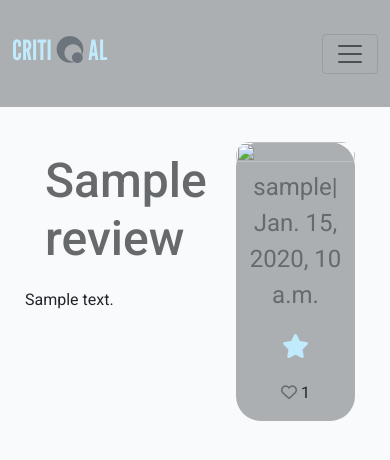
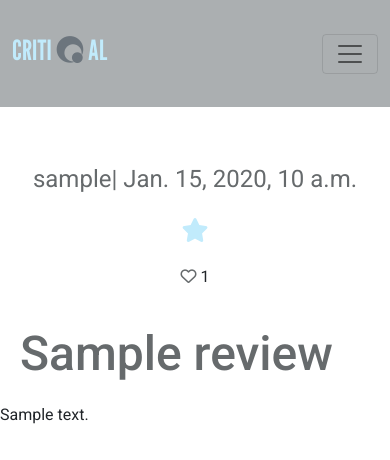
Before and after one commit to reececilon/critiqal-p4, a Django app: a page that uses templates/review_content.html in a window 390 px wide. Shown: the top 460 px of the page. Run offline with Django 3.2, Linux system fonts and the light colour scheme; tables that the repository leaves empty hold one stand-in row (values such as "Sample post"); some libraries are stand-ins or nearby versions.

Commit message:
Amend review content responsiveness

```diff
--- a/static/css/style.css
+++ b/static/css/style.css
@@ -1,5 +1,5 @@
 body {
-    background-color: #F9FAFC;
+    background-color: #ffffff;
     font-family: 'Roboto', sans-serif;
 }
 
@@ -167,6 +167,10 @@ body {
     overflow: auto;
 }
 
+.review-txt{
+    min-width: 200px;
+}
+
 /* review content and image section */
 
 .review-img{
@@ -181,6 +185,7 @@ body {
 
 .img-crd{
     width: 35%;
+    min-width: 200px;
     margin: 10px 10px 20px 10px;
     border-radius: 25px;
     float: right;
@@ -190,10 +195,14 @@ body {
 
 .rev-img{
     width: 100%;
-    height: 90%;
+    /* height: 90%; */
     border-radius: 25px;
     float: right;
     clear: both;
+}
+
+.rev-img > img{
+    border-radius: 25px 25px 0 0;
 }
 
 .crd-info{
@@ -331,4 +340,30 @@ body {
         height: 100%;
         border-radius: 25px;
     }
+
+    .content-box {
+        border-radius: 25px;
+        overflow: auto;
+        padding: 0;
+        margin: 10px 0 10px 0;
+    }
+
+    .img-crd {
+        width: 100%;
+        min-width: 200px;
+        border-radius: 0;
+        float: right;
+        clear: both;
+        background-color: #ffffff;
+        margin: 10px 0 10px 0;
+        padding: 10px
+    }
+
+    .rev-img{
+        border-radius: 0;
+    }
+
+    .rev-img > img{
+        border-radius: 0 0 0 0;
+    }
 }
--- a/templates/index.html
+++ b/templates/index.html
@@ -41,7 +41,7 @@
                             {% endif %}
                             </div>
                             <div class="info-placement bg-black-transparent white-txt">
-                                <h4 class="card-title">{{ review.title }}</h4>
+                                <h5 class="card-title">{{ review.title }}</h5>
                                 {% if review.rating == 1 %}
                                 <p class="light-blue"><i class="fa-solid fa-star"></i></p>
                                 {% elif review.rating == 2 %}
--- a/templates/review_content.html
+++ b/templates/review_content.html
@@ -2,11 +2,13 @@
 {% load crispy_forms_tags %}
 <div class="content-box">
     <div class="img-crd">
-        {% if "placeholder" in review.featured_image.url %}
-        <img class="rev-img" src="https://static.turbosquid.com/Preview/2014/05/19__20_05_03/MovieCamera1SigWBG.jpg60d7c51a-b1b2-4266-93ed-2d47e3bf5a73Large.jpg" width="100%">
-        {% else %}
-        <img class="rev-img" src="{{ review.featured_image.url }}" width="100%">
-        {% endif %}
+        <div class="rev-img" >
+            {% if "placeholder" in review.featured_image.url %}
+            <img src="https://static.turbosquid.com/Preview/2014/05/19__20_05_03/MovieCamera1SigWBG.jpg60d7c51a-b1b2-4266-93ed-2d47e3bf5a73Large.jpg" width="100%">
+            {% else %}
+            <img src="{{ review.featured_image.url }}" width="100%">
+            {% endif %}
+        </div>
         <div class="crd-info">
             <p class="author mid-grey"> {{ review.author }}| {{ review.created_date }} </p>
             {% if review.rating == 1 %}
@@ -51,8 +53,10 @@
             </p>
         </div>
     </div>
-    <h2 class="title-text mid-grey">{{ review.title }}</h2>
-    <p class="rev-text">{{ review.content | safe }}</p>
+    <div class="review-txt">
+        <h2 class="title-text mid-grey">{{ review.title }}</h2>
+        <p class="rev-text">{{ review.content | safe }}</p>
+    </div>
 </div>
 {% if '' == review.yt_link %}
 <p>There is no trailer available for this video.:(</p>
```
